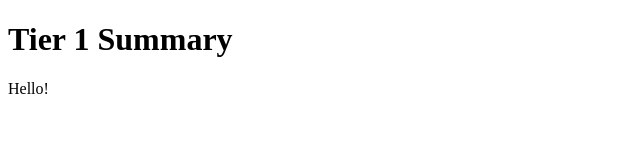
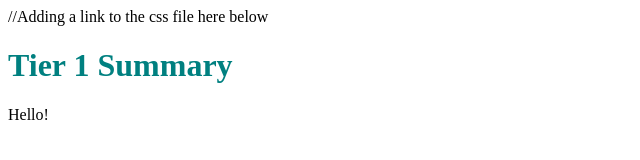
Before and after one commit to LifeofVic/tier1-summary-video, a plain HTML site: page index.html in a window 1280 px wide. Shown: the whole page, without its empty margins (0-640 px from the left). Drawn offline with Linux system fonts and the light colour scheme.

Commit message:
Created a new file of main.css and  modified index.html

```diff
--- a/index.html
+++ b/index.html
@@ -1,13 +1,21 @@
 <!DOCTYPE html>
 <html lang="en">
+
 <head>
 	<meta charset="UTF-8">
 	<meta http-equiv="X-UA-Compatible" content="IE=edge">
 	<meta name="viewport" content="width=device-width, initial-scale=1.0">
+
+	//Adding a link to the css file here below
+
+	<link href="main.css" rel="stylesheet" />
+
 	<title>Tier 1 Summary</title>
 </head>
+
 <body>
 	<h1>Tier 1 Summary</h1>
 	<p>Hello!</p>
 </body>
+
 </html>
--- /dev/null
+++ b/main.css
@@ -0,0 +1,3 @@
+h1{
+	color: teal;
+}
```
